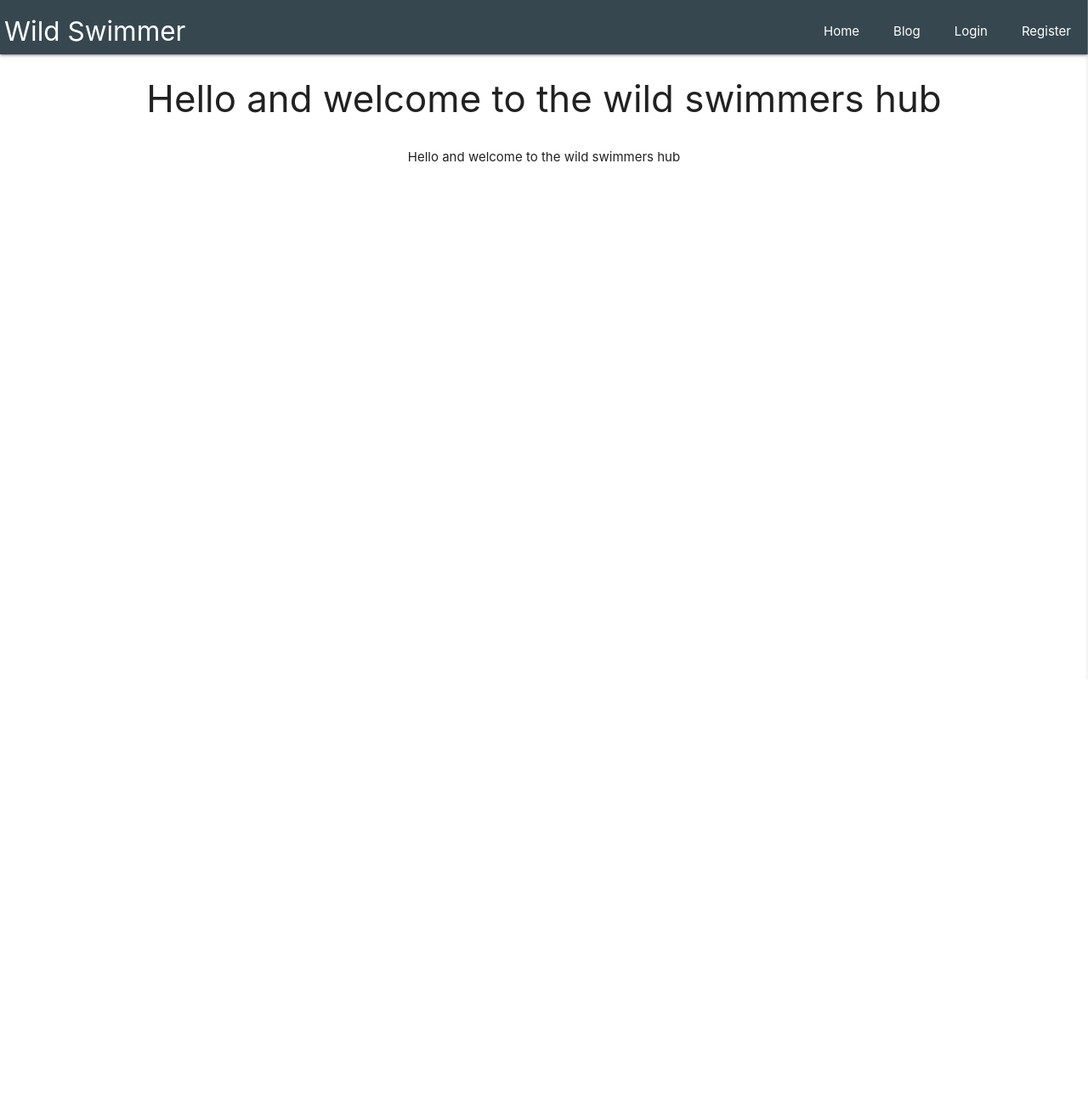
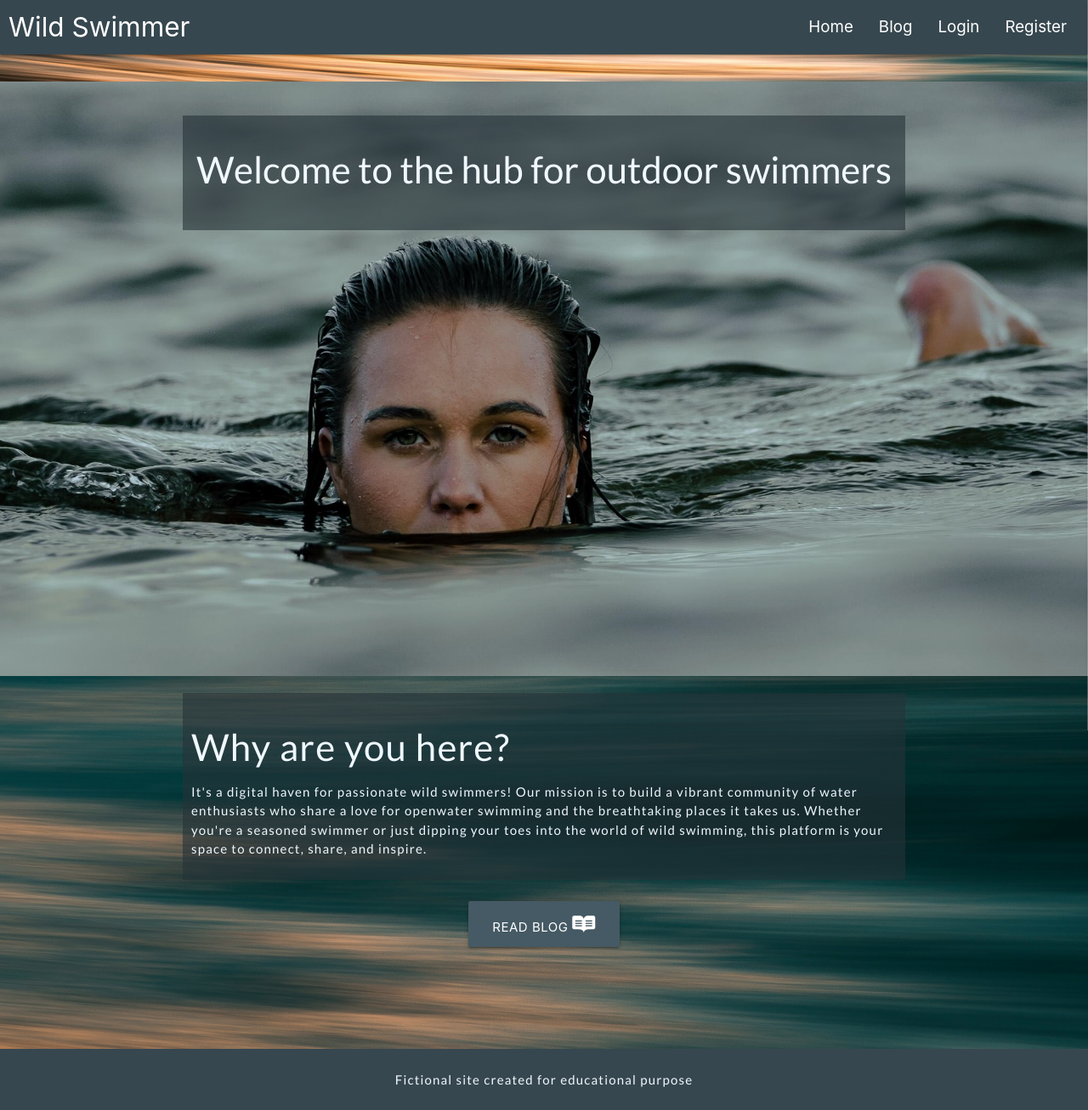
Before and after one commit to AleksandrAtr/wildswimming-ms3, a Flask app: page / in a window 1280 px wide. Shown: the whole page at 85% size. Before the commit the page ends 191 px from the top, so only its background shows below. Run offline with Flask 3, Linux system fonts and the light colour scheme; some libraries are stand-ins or nearby versions.

Commit message:
style:add styles for visuals

```diff
--- a/app.py
+++ b/app.py
@@ -32,7 +32,8 @@ def home():
     Returns:
     str: Rendered HTML content for the 'index.html' template.
     """
-    return render_template("index.html")
+    img_url = url_for('static', filename='images/cover.jpg')
+    return render_template("index.html", img_url=img_url)
 
 
 @app.route("/get_posts")
--- a/static/css/style.css
+++ b/static/css/style.css
@@ -1,10 +1,37 @@
-.text-shadow {
-    text-shadow: 1px 1px 1px rgba(0, 0, 0, 0.5);
-}
+/* --------------------------------------------Imported Google fonts */
+/*
+font-family: 'Lato', sans-serif;
+font-family: 'Roboto Slab', serif;
+*/
+
 
 /* control sidenave width */
 .sidenav {
     width: 150px;
+}
+
+html,
+body {
+    height: 100%;
+    margin: 0;
+    padding: 0;
+}
+
+body {
+    display: flex;
+    flex-direction: column;
+    min-height: 100vh;
+}
+
+footer {
+    display: bottom;
+}
+
+.footer {
+    background-color: #f0f0f0;
+    padding: 10px;
+    text-align: center;
+    margin-top: auto;
 }
 
 .flash-message {
@@ -22,14 +49,151 @@
     background-color: rgba(237, 116, 100, 0.925);
 }
 
-a {
+botton {
+    font-family: 'Roboto Slab', serif;
+    background-color: #263238;
+}
+
+p {
+    font-family: 'Lato', sans-serif;
+}
+
+span {
+    font-family: 'Lato', sans-serif;
+}
+
+h1,
+h2,
+h3 {
+    color: aliceblue;
+    font-family: 'Lato', sans-serif;
+}
+
+.container {
+    max-width: 850px;
+    background-color: rgba(38, 50, 56, 0.6);
+    margin-top: 20px;
+    padding: 10px;
+    z-index: 99;
+}
+
+.link {
+    color: aliceblue;
+    text-decoration: underline;
+}
+
+html {
+    background-image: url(/static/images/water1.jpg);
+    background-position: center;
+    background-size: cover;
+    background-color: rgba(96, 125, 139, 0.9);
+}
+
+.tags {
+    display: flex;
+    flex-direction: column;
+}
+
+.info {
+    font-size: 0.9rem;
+}
+
+.helper {
+    color: aliceblue;
+    letter-spacing: 1.2px;
+}
+
+.btn1 {
+    background-color: rgba(43, 55, 62, 1);
     margin: 5px;
 }
 
-/* Styles for devices with screen width less than or equal to 375 pixels */
-@media only screen and (max-width: 375px) {
-    nav .brand-logo {
-      font-size: 1.5rem;
+.btn1:hover {
+    background-color: rgba(31, 39, 45, 1);
+}
+
+
+.btn2 {
+    background-color: #455a64;
+    margin: 5px;
+}
+
+.btn2:hover {
+    background-color: #263238;
+}
+
+.cover {
+    font-size: 1.05rem;
+    color: #263238;
+}
+
+.coverimg {
+    width: 100%;
+    height: 100px;
+}
+
+.contained-image {
+    width: 100%;
+    margin-top: 2.5%;
+    margin-left: auto;
+    margin-right: auto;
+    height: 700px;
+    background-position: center;
+    background-position-y: bottom;
+    position: relative;
+    background-image: linear-gradient(rgba(0, 0, 0, 0.1), rgba(0, 0, 0, 0.1)), url(/static/images/cover1.jpg);
+    background-repeat: no-repeat;
+    background-size: cover;
+    color: #fff;
+    text-align: center;
+    padding: 20px;
+}
+
+.hero-image {
+    background-color: rgba(38, 50, 56, 0.6);
+    max-width: 850px;
+}
+
+.read-blog {
+    margin-top: 25px;
+    margin-bottom: 100px;
+    max-width: 850px;
+}
+
+.page-footer {
+    padding-top: 20px;
+    padding-bottom: 20px;
+    color: #fff;
+}
+
+.nav-wrapper {
+    padding: 0 10px;
+}
+
+.nav-link li a {
+    font-size: 1.25rem;
+}
+
+nav ul a:hover {
+    background-color: rgba(0, 0, 0, 0.6);
+}
+
+
+.mylogo {
+    font-size: 5rem;
+}
+
+/* styles for devices with screen width less than or equal to 375 pixels */
+/* --------------------------------------------Media Query Styles */
+/* RESPONSIVE design section------------------------------------------------------*/
+@media all and (max-width: 375px) {
+    .mylogo {
+        font-size: 5rem;
     }
 
-  }
+    h1,
+    h2,
+    h3 {
+        font-size: 1.5rem;
+    }
+}
--- a/static/js/script.js
+++ b/static/js/script.js
@@ -1,19 +1,8 @@
-// document.addEventListener('DOMContentLoaded', function() {
-//     var elems = document.querySelectorAll('.sidenav');
-//     var instances = M.Sidenav.init(elems, {edge: "right"});
-//     // get the input and textarea elements by their IDs
-//     var titleText = document.getElementById('title');
-//     var contentText = document.getElementById('content');
-//     // Apply character counter functionality
-//     addCharacterCounter(titleText);
-//     addCharacterCounter(contentText);
-
-//   });
-
 
 
   $(document).ready(function () {
     $(".sidenav").sidenav({edge: "right"});
     $('input#title, textarea#content').characterCounter();
     $('.modal').modal();
+    $('.collapsible').collapsible();
   });
--- a/templates/base.html
+++ b/templates/base.html
@@ -8,6 +8,7 @@
         integrity="" crossorigin="anonymous" type="text/css">
     <link rel="stylesheet" href="https://cdnjs.cloudflare.com/ajax/libs/materialize/1.0.0/css/materialize.min.css"
         type="text/css">
+    <link href="https://fonts.googleapis.com/css2?family=Lato&family=Roboto+Slab&display=swap" rel="stylesheet">
     <link rel="stylesheet" href="{{ url_for('static', filename='css/style.css') }}" type="text/css">
     {% block styles %}
     {% endblock %}
@@ -15,17 +16,18 @@
 </head>
 <body>
     <header>
+        <div class="navbar-fixed">
             <nav>
                 <!-- browser nav -->
                 <div class="nav-wrapper blue-grey darken-3">
-                <a href="{{ url_for('home') }}" class="brand-logo">Wild Swimmer</a>
+                    <a href="{{ url_for('home') }}" class="brand-logo left mylogo">Wild Swimmer</a>
                     <a href="{{ url_for('home') }}" data-target="mobile-demo" class="sidenav-trigger right"><i class="fas fa-bars"></i></a>
-                <ul class="right hide-on-med-and-down">
+                    <ul class="right hide-on-med-and-down nav-link">
                         <li><a href="{{ url_for('home') }}">Home</a></li>
                         <li><a href="{{ url_for('get_posts') }}">Blog</a></li>
                         <!-- dynamic sorting on to logged in and logged out -->
                         {% if session.user %}
-                        <li><a href="{{ url_for('profile') }}">Profile</a></li>
+                            <li><a href="{{ url_for('profile') }}" class="{% if request.path == '/profile' %}active{% endif %}">Profile</a></li>
                             <li><a href="{{ url_for('create_post') }}">Create Post</a></li>
                             <li><a href="{{ url_for('logout') }}">Logout</a></li>
                         {% else %}
@@ -35,6 +37,7 @@
                     </ul>
                 </div>
             </nav>
+        </div>
         <!-- mobile nav -->
         <ul class="sidenav" id="mobile-demo">
             <li><a href="{{ url_for('home') }}">Home</a></li>
@@ -64,10 +67,24 @@
     </section>
 
     <main>
+        {% block addCont %}
+            <div class="container">
                 {% block content %}
                 {% endblock %}
+            </div>
+        {% endblock %}
     </main>
-
+    <!-- <footer class="page-footer blue-grey darken-3">
+        <div class="center">
+            Fictional site created for educational purpose
+        </div>
+      </footer> -->
+    <footer class="footer blue-grey darken-3">
+        <div >
+            <!-- Your footer content goes here -->
+            <p class="helper">Fictional site created for educational purpose</p>
+        </div>
+    </footer>
     <script src="https://code.jquery.com/jquery-3.7.1.js" integrity="sha256-eKhayi8LEQwp4NKxN+CfCh+3qOVUtJn3QNZ0TciWLP4=" crossorigin="anonymous"></script>
     <script src="https://cdnjs.cloudflare.com/ajax/libs/materialize/1.0.0/js/materialize.min.js"></script>
     <script src="{{ url_for('static', filename='js/script.js') }}"></script>
--- a/templates/index.html
+++ b/templates/index.html
@@ -1,12 +1,29 @@
 {% extends "base.html" %}
-{% block content %}
+{% block addCont %}
+    <div class="contained-image">
+        {% block content %}
+        <div class="container hero-image">
+            <div class="center">
+                <h3>Welcome to the hub for outdoor swimmers</h3>
+            </div>
+            <div class="row">
+                <div class="center-align cover">
 
-<h3 class="center-align">Hello and welcome to the wild swimmers hub</h3>
-
-<div class="row">
-    <div class="col s12 m8 offset-m2 center-align">
-        <p>Hello and welcome to the wild swimmers hub</p>
+                </div>
+            </div>
+        </div>
+        {% endblock %}
     </div>
-</div>
+    <div class="container helper">
+        <h3>Why are you here?</h3>
+        <p>It's a digital haven for passionate wild swimmers! Our mission is to build a vibrant community of water enthusiasts who share a love for openwater swimming and the breathtaking places it takes us. Whether you're a seasoned swimmer or just dipping your toes into the world of wild swimming, this platform is your space to connect, share, and inspire.</p>
+    </div>
+    <div class="row">
+        <div class="col s12 center">
+            <a href="{{ url_for('get_posts') }}" class="read-blog btn-large btn2">
+                Read Blog  <i class="fa-brands fa-readme"></i>
+            </a>
+        </div>
+    </div>
 
 {% endblock %}
```
Also changed, not shown: templates/blog.html (+8 -12 lines), templates/create_post.html (+12 -6 lines), templates/edit_post.html (+8 -6 lines), templates/login.html (+5 -7 lines), templates/profile.html (+10 -11 lines), templates/profile1.html (deleted, +0 -15 lines), templates/register.html (+9 -9 lines), static/images/cover.jpg (added), static/images/cover1.jpg (added), static/images/water1.jpg (added), static/images/water2.jpg (added), 1 other file. Lines whose indentation alone changed are shown as unchanged.
